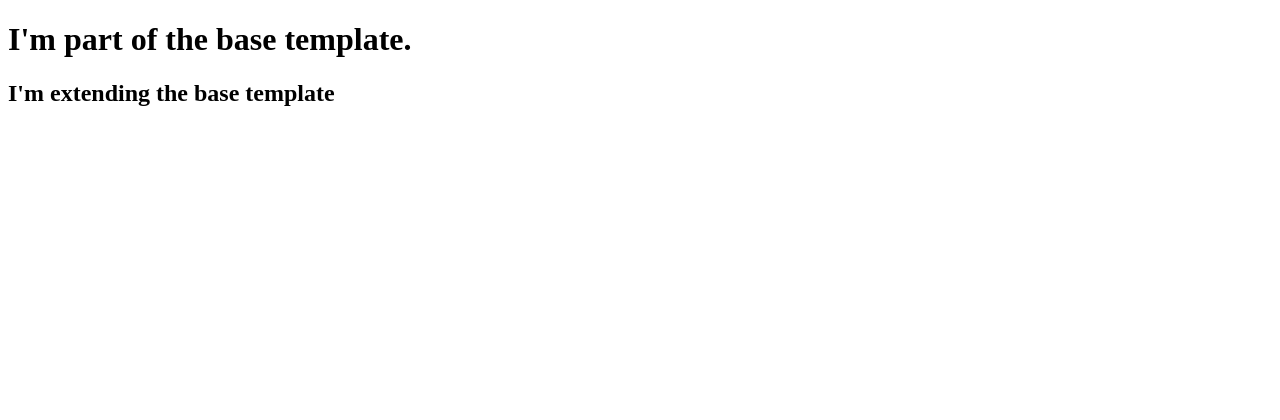
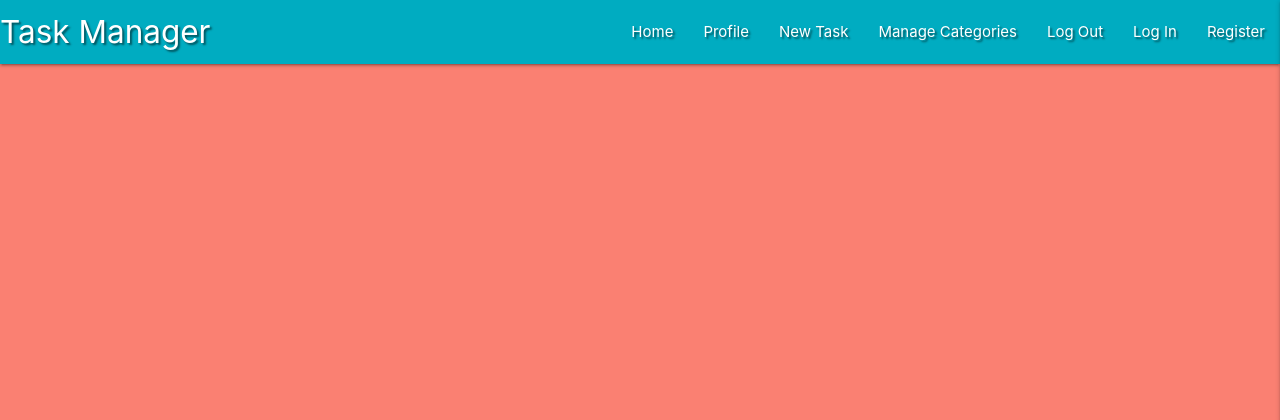
Before and after one commit to klellis/flask-project-task-manager-app, a Flask app: page / in a window 1280 px wide. Shown: the top 420 px of the page. Run offline with Flask 2, Linux system fonts and the light colour scheme; data that the repository does not hold is empty; some libraries are stand-ins or nearby versions.

Commit message:
add materializer navbar and side nav

```diff
--- /dev/null
+++ b/static/css/style.css
@@ -0,0 +1,7 @@
+.text-shadow {
+    text-shadow: 2px 2px 2px rgba(0, 0, 0, 0.5);
+}
+
+body {
+    background-color: salmon;
+}
--- /dev/null
+++ b/static/js/script.js
@@ -0,0 +1,3 @@
+$(document).ready(function(){
+    $('.sidenav').sidenav({edge: "right" });
+  });
--- a/templates/base.html
+++ b/templates/base.html
@@ -1,15 +1,62 @@
 <!DOCTYPE html>
 <html lang="en">
-<head>
-    <meta charset="UTF-8">
-    <meta http-equiv="X-UA-Compatible" content="IE=edge">
-    <meta name="viewport" content="width=device-width, initial-scale=1.0">
+  <head>
+    <meta charset="UTF-8" />
+    <meta name="viewport" content="width=device-width, initial-scale=1.0" />
+    <link href="https://fonts.googleapis.com/icon?family=Material+Icons" rel="stylesheet">
+    <link
+      rel="stylesheet"
+      href="https://cdnjs.cloudflare.com/ajax/libs/materialize/1.0.0/css/materialize.min.css"
+      type="text/css"
+    />
+    <link
+      rel="stylesheet"
+      href="{{ url_for('static', filename='css/style.css') }}"
+      type="text/css"
+    />
+    {% block styles %} {% endblock %}
     <title>Task Manager</title>
-</head>
-<body>
-    <h1>I'm part of the base template.</h1>
-    {% block content %}
+  </head>
+  <body>
+    <header>
+      <nav class="nav-extended text-shadow cyan darken-1">
+        <div class="nav-wrapper">
+          <a href="{{ url_for('get_tasks') }}" class="brand-logo">Task Manager</a>
+          <a href="#" data-target="mobile-demo" class="sidenav-trigger right"
+            ><i class="large material-icons">menu</i></a
+          >
+          <ul class="right hide-on-med-and-down">
+            <li><a href="{{ url_for('get_tasks') }}">Home</a></li>
+            <li><a href="#">Profile</a></li>
+            <li><a href="#">New Task</a></li>
+            <li><a href="#">Manage Categories</a></li>
+            <li><a href="#">Log Out</a></li>
+            <li><a href="#">Log In</a></li>
+            <li><a href="#">Register</a></li>
+          </ul>
+        </div>
+      </nav>
+      <!-- MOBILE NAV -->
+      <ul class="sidenav" id="mobile-demo">
+        <li><h4 class="center-align cyan-text text-darken 1">Task Manager</h4></li>
+            <li><a href="{{ url_for('get_tasks') }}">Home</a></li>
+            <li><a href="#">Profile</a></li>
+            <li><a href="#">New Task</a></li>
+            <li><a href="#">Manage Categories</a></li>
+            <li><a href="#">Log Out</a></li>
+            <li><a href="#">Log In</a></li>
+            <li><a href="#">Register</a></li>
+      </ul>
+    </header>
+    {% block content %} {% endblock %}
 
-    {% endblock %}
-</body>
+    <script
+      src="https://code.jquery.com/jquery-3.5.1.min.js"
+      integrity="sha256-9/aliU8dGd2tb6OSsuzixeV4y/faTqgFtohetphbbj0="
+      crossorigin="anonymous"
+    ></script>
+    <script src="https://cdnjs.cloudflare.com/ajax/libs/materialize/1.0.0/js/materialize.min.js"></script>
+    <script src="{{ url_for('static', filename='js/script.js') }}"></script>
+    {% block scripts %} {% endblock %}
+  </body>
 </html>
--- a/templates/tasks.html
+++ b/templates/tasks.html
@@ -1,7 +1,6 @@
 {% extends "base.html" %}
 {% block content %}
 
-<h2> I'm extending the base template </h2>
     {% for task in tasks %}
         {{ task.task_name }}<br>
         {{ task.category_name }}<br>
```
Lines whose indentation alone changed are shown as unchanged.
